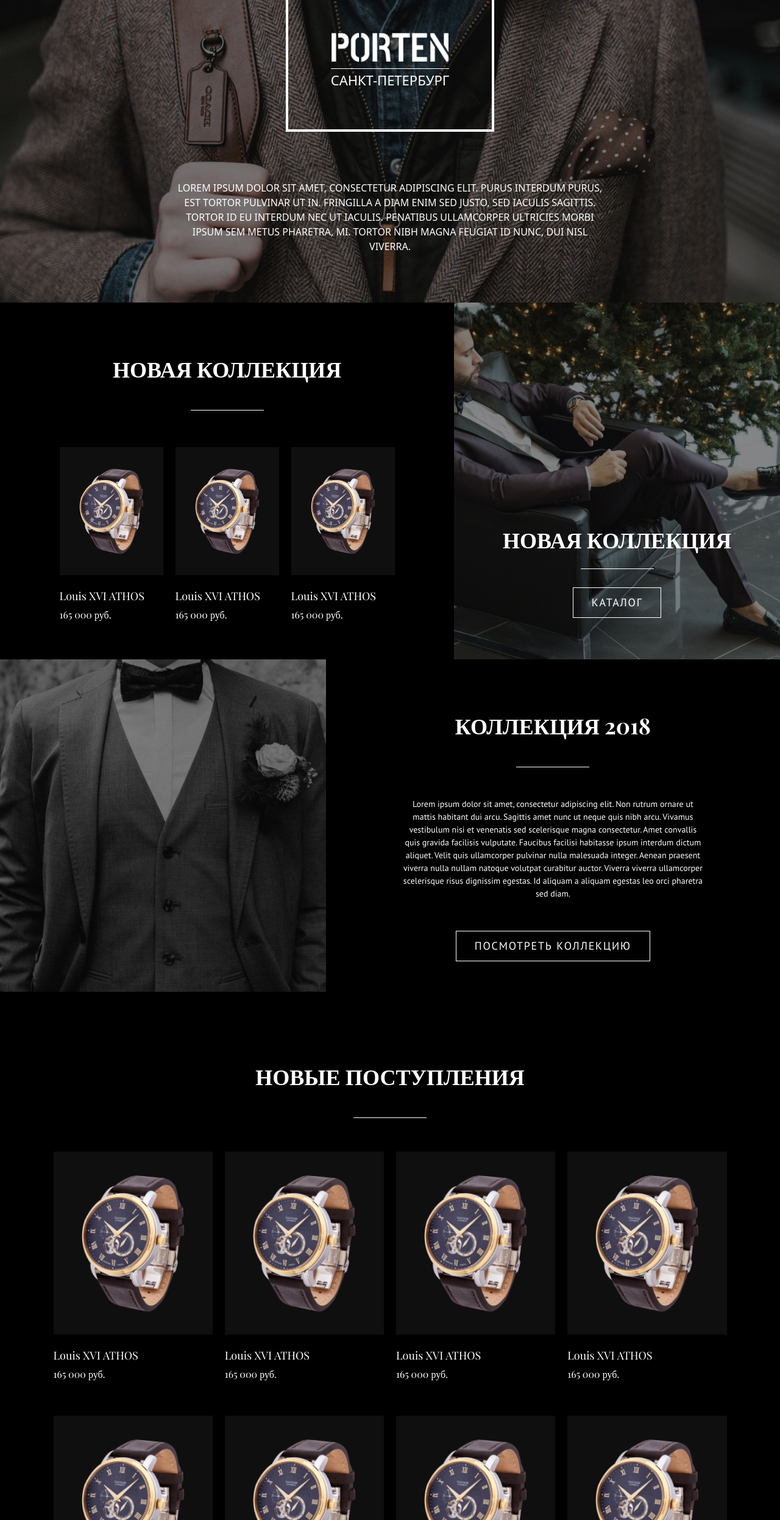
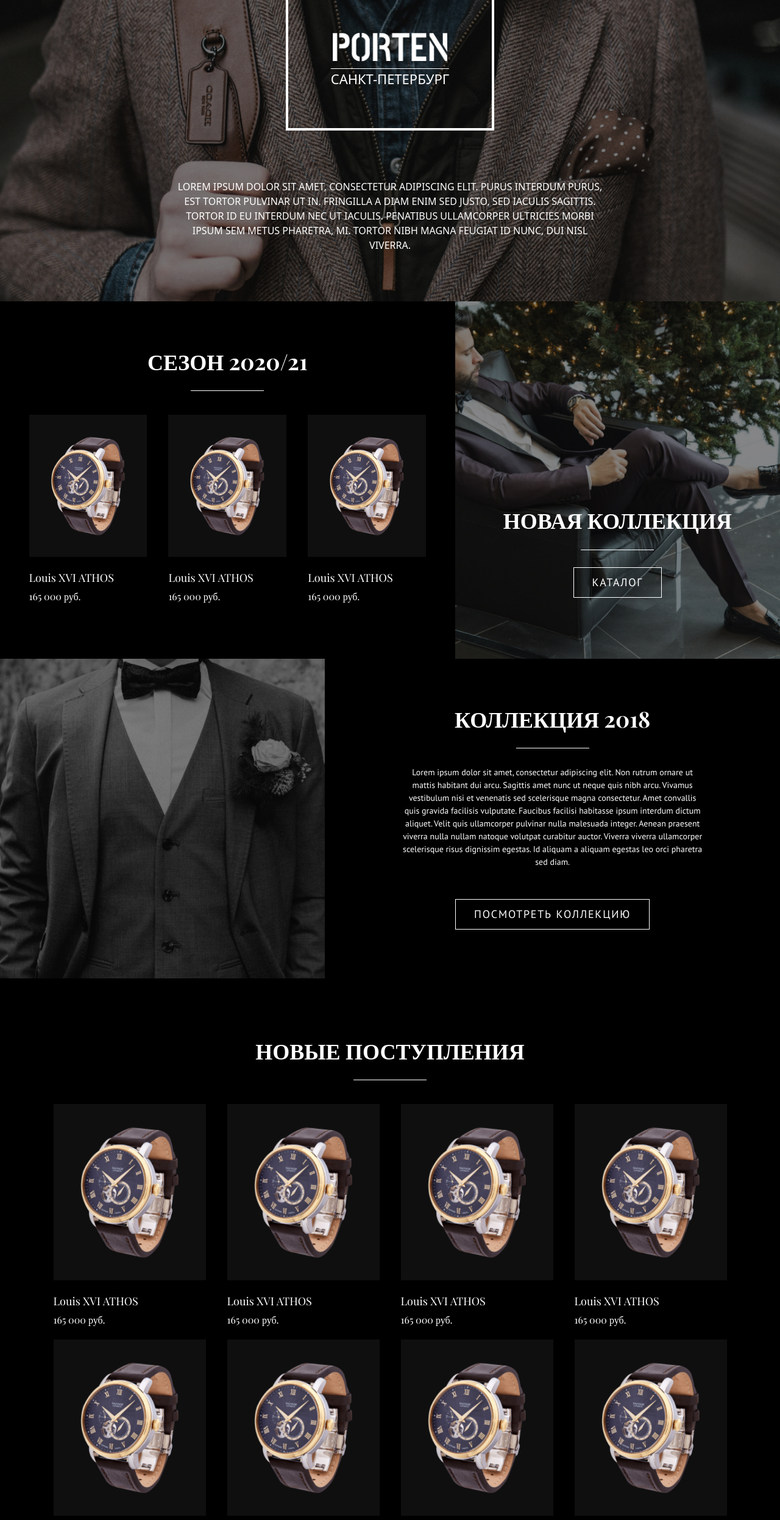
Before and after one commit to SurProject/porten, a plain HTML site: page index.html in a window 1280 px wide. Shown: the part 308-2800 px from the top of the page at 61% size. Drawn offline with nearby package versions, Linux system fonts and the light colour scheme.

Commit message:
Add files via upload

```diff
--- a/css/style.css
+++ b/css/style.css
@@ -1,5 +1,8 @@
-main .link {
-  display: inline-block;
+.bg-black {
+  background-color: #000;
+}
+
+main .btn-outline-secondary {
   font-family: "PT Sans", sans-serif;
   background: transparent;
   border: 1px solid #fff;
@@ -9,13 +12,9 @@ main .link {
   font-size: 1.8rem;
   letter-spacing: 0.1em;
   line-height: 1;
-  -webkit-transition: 0.3s;
-  transition: 0.3s;
-}
-
-main .link:hover {
-  background-color: #fff;
-  color: #000;
+  -webkit-transition: all 0.3s;
+  transition: all 0.3s;
+  border-radius: 0;
 }
 
 .title {
@@ -27,13 +26,14 @@ main .link:hover {
   font-weight: 700;
 }
 
-.cards {
-  display: -webkit-box;
-  display: -ms-flexbox;
-  display: flex;
+.subtitle {
+  font-family: "PT Sans", sans-serif;
+  font-size: 1.4rem;
+  line-height: 1.5;
+  color: #fff;
 }
 
-.cards .card {
+.card {
   border-radius: 0;
   background-color: transparent;
   color: #fff;
@@ -42,44 +42,87 @@ main .link:hover {
   margin: 0.5rem;
   -webkit-transition: 0.3s;
   transition: 0.3s;
-  border-bottom: 1px solid transparent;
+  overflow: hidden;
+  position: relative;
 }
 
-.cards .card-img-wrapper {
+.card:after {
+  -webkit-transition: -webkit-transform 0.3s;
+  transition: -webkit-transform 0.3s;
+  transition: transform 0.3s;
+  transition: transform 0.3s, -webkit-transform 0.3s;
+  content: "";
+  position: absolute;
+  bottom: 0;
+  left: 0;
+  width: 100%;
+  height: 2px;
+  background-color: #fff;
+  -webkit-transform: translateX(-105%);
+          transform: translateX(-105%);
+}
+
+.card-img-wrapper {
   background-color: #0f0f0f;
   padding: 30px 10px;
 }
 
-.cards .card-img-wrapper img {
+.card-img-wrapper img {
   height: 100%;
   -o-object-fit: contain;
      object-fit: contain;
 }
 
-.cards .card .card-body {
+.card .card-body {
   padding: 0;
   font-family: "Playfair Display", serif;
 }
 
-.cards .card .card-body .card-title {
+.card .card-body .card-title {
   font-size: 1.8rem;
   margin-top: 2.5rem;
 }
 
-.cards .card .card-body .card-text {
+.card .card-body .card-text {
   font-size: 1.6rem;
   margin-top: 1rem;
 }
 
-.cards .card:hover {
-  border-bottom: 1px solid #fff;
+.with-dash {
+  margin-top: 6rem;
+  position: relative;
 }
 
-.dash {
+.with-dash::after {
+  content: "";
   width: 100%;
   max-width: 12rem;
   height: 1px;
   background-color: #fff;
+  position: absolute;
+  top: -3rem;
+  left: 50%;
+  -webkit-transform: translateX(-50%);
+          transform: translateX(-50%);
+}
+
+.bg-wrapper {
+  position: relative;
+}
+
+.bg-wrapper .bg {
+  position: absolute;
+  top: 0;
+  right: 0;
+  bottom: 0;
+  left: 0;
+  z-index: -5;
+}
+
+.bg-wrapper .bg img {
+  height: 100%;
+  -o-object-fit: cover;
+     object-fit: cover;
 }
 
 .header {
@@ -92,12 +135,8 @@ main .link:hover {
   font-size: 1.2rem;
 }
 
-.header__section--top .header__img--phone {
-  max-width: 1.3rem;
-}
-
-.header__section--top .header__img--door {
-  max-width: 1.4rem;
+.header__section--top .time li + li::before {
+  content: "|";
 }
 
 .header__section--top .time a {
@@ -107,15 +146,8 @@ main .link:hover {
   position: relative;
 }
 
-.header__section--top .time a:hover {
-  color: #fff;
-}
-
-.header__section--top .time a:hover div {
-  background-color: #fff;
-}
-
-.header__section--top .time a div {
+.header__section--top .time a::before {
+  content: "";
   display: inline-block;
   position: absolute;
   top: 50%;
@@ -139,20 +171,24 @@ main .link:hover {
   padding: 0 15px;
 }
 
-.header__section--top .entrance {
+.header__section--top .entrance-registration a {
+  display: inline-block;
   -webkit-transition: 0.3s;
   transition: 0.3s;
 }
 
-.header__section--top .entrance:hover {
-  color: #fff;
+.header__section--top .entrance-registration .entrance {
+  position: relative;
 }
 
-.header__section--top .entrance:hover div {
-  background-color: #fff;
-}
-
-.header__section--top .entrance div {
+.header__section--top .entrance-registration .entrance::before {
+  content: "";
+  display: inline-block;
+  position: absolute;
+  top: 50%;
+  -webkit-transform: translateY(-50%);
+          transform: translateY(-50%);
+  left: -20px;
   -webkit-transition: 0.3s;
   transition: 0.3s;
   background-color: #969696;
@@ -258,11 +294,6 @@ main .link:hover {
   transition: 0.5s;
 }
 
-.header .nav-item a:hover {
-  background-color: rgba(255, 255, 255, 0.3);
-  color: #fff;
-}
-
 .header .btn {
   margin-left: 7rem;
   -webkit-transition: 0.5s;
@@ -270,10 +301,6 @@ main .link:hover {
   border-radius: 50%;
   padding: 10px;
   max-width: 40px;
-}
-
-.header .btn:hover {
-  background-color: #969696;
 }
 
 .header .btn-phone {
@@ -322,11 +349,22 @@ main .link:hover {
   margin-top: 16rem;
 }
 
+.general__block .img-wrap {
+  max-width: 19rem;
+  margin: 0 auto;
+}
+
 .general__block .general__city {
   text-transform: uppercase;
   font-size: 2.2rem;
   line-height: 1em;
-  margin-top: 0.7rem;
+  margin-top: 1.7rem;
+  font-weight: 400;
+}
+
+.general__block .general__city::after {
+  max-width: none;
+  top: -6px;
 }
 
 .general__subtitle {
@@ -337,140 +375,56 @@ main .link:hover {
   max-width: 700px;
 }
 
-.season {
-  background-color: #000;
-  -ms-flex-preferred-size: 140%;
-      flex-basis: 140%;
-  padding-top: 9rem;
-  padding-bottom: 5rem;
+.season-collection .season {
+  padding-top: 8rem;
+  padding-bottom: 8rem;
 }
 
-.season__title {
-  font-family: "Playfair Display", serif;
-  font-weight: 700;
-  font-size: 3.6rem;
+.season-collection .collection-block {
+  padding-bottom: 10rem;
+  display: -webkit-box;
+  display: -ms-flexbox;
+  display: flex;
+  -webkit-box-orient: vertical;
+  -webkit-box-direction: normal;
+      -ms-flex-direction: column;
+          flex-direction: column;
+  -webkit-box-pack: end;
+      -ms-flex-pack: end;
+          justify-content: flex-end;
+  -webkit-box-align: center;
+      -ms-flex-align: center;
+          align-items: center;
+  text-align: center;
 }
 
-.season__dash {
-  margin: 5rem auto 0;
-}
-
-.season__cards {
+.img-collection .collection-block {
+  display: -webkit-box;
+  display: -ms-flexbox;
+  display: flex;
+  -webkit-box-orient: vertical;
+  -webkit-box-direction: normal;
+      -ms-flex-direction: column;
+          flex-direction: column;
   -webkit-box-pack: center;
       -ms-flex-pack: center;
           justify-content: center;
-  padding: 0 8rem;
-  margin-top: 5rem;
+  -webkit-box-align: center;
+      -ms-flex-align: center;
+          align-items: center;
+  padding: 8rem 0;
 }
 
-.season__cards .card {
-  width: calc(33.33% - 1rem);
+.img-collection .collection-block .subtitle {
+  max-width: 500px;
 }
 
-.new {
-  position: relative;
-  text-align: center;
-  padding-top: 35rem;
-}
-
-.new__bg {
-  position: absolute;
-  top: 0;
-  right: 0;
-  bottom: 0;
-  left: 0;
-  z-index: -5;
-}
-
-.new__bg img {
-  height: 100%;
-  -o-object-fit: cover;
-     object-fit: cover;
-}
-
-.new .wrapper {
-  padding: 2rem;
-}
-
-.new__title {
-  font-family: "Playfair Display", serif;
-  font-weight: 700;
-  font-size: 3.6rem;
-}
-
-.new__dash {
-  margin: 3rem auto 0;
-}
-
-.new__link {
-  margin-top: 3rem;
-}
-
-.img-collection .img {
-  position: relative;
-}
-
-.img-collection .img__bg {
-  position: absolute;
-  top: 0;
-  right: 0;
-  bottom: 0;
-  left: 0;
-  z-index: -5;
-}
-
-.img-collection .img__bg img {
-  height: 100%;
-  -o-object-fit: cover;
-     object-fit: cover;
-}
-
-.img-collection .collection {
-  background-color: #000;
-  -ms-flex-preferred-size: 140%;
-      flex-basis: 140%;
-  text-align: center;
-  padding-top: 9rem;
-  padding-bottom: 5rem;
-}
-
-.img-collection .collection__dash {
-  margin: 5rem auto 0;
-}
-
-.img-collection .collection__subtitle {
-  font-family: "PT Sans", sans-serif;
-  max-width: 500px;
-  margin: 5rem auto 0;
-  font-size: 1.4rem;
-  color: #fff;
-}
-
-.img-collection .collection__link {
+.img-collection .collection-block .collection__link {
   margin-top: 5rem;
 }
 
 .receipts {
-  padding: 12rem 0;
-  background-color: #000;
-}
-
-.receipts__dash {
-  margin: 5rem auto 0;
-}
-
-.receipts .cards {
-  -webkit-box-pack: center;
-      -ms-flex-pack: center;
-          justify-content: center;
-  -ms-flex-wrap: wrap;
-      flex-wrap: wrap;
-  margin-top: 1rem;
-}
-
-.receipts .cards .card {
-  margin-top: 4rem;
-  width: calc(25% - 1rem);
+  padding: 10rem 0;
 }
 
 .brands {
@@ -478,12 +432,7 @@ main .link:hover {
   background-color: #0f0f0f;
 }
 
-.brands__dash {
-  margin: 5rem auto 0;
-}
-
-.brands__company {
-  margin-top: 4rem;
+.brands .row {
   display: -webkit-box;
   display: -ms-flexbox;
   display: flex;
@@ -494,14 +443,11 @@ main .link:hover {
           justify-content: center;
 }
 
-.brands__company .company {
+.brands .row .company {
   display: inline-block;
-  padding: 0.5rem;
-  margin: 0.5rem;
-  width: calc(25% - 1rem);
 }
 
-.brands__company .company img {
+.brands .row .company img {
   height: 100%;
   -o-object-fit: contain;
      object-fit: contain;
@@ -510,21 +456,6 @@ main .link:hover {
 .footer-main {
   position: relative;
   padding: 8rem 0;
-}
-
-.footer-main__bg {
-  position: absolute;
-  top: 0;
-  right: 0;
-  bottom: 0;
-  left: 0;
-  z-index: -5;
-}
-
-.footer-main__bg img {
-  height: 100%;
-  -o-object-fit: cover;
-     object-fit: cover;
 }
 
 .footer-main .key-words {
@@ -542,11 +473,6 @@ main .link:hover {
   margin: 1rem;
   -webkit-transition: 0.3s;
   transition: 0.3s;
-}
-
-.footer-main .key-words .key-word:hover {
-  background-color: #fff;
-  color: #000;
 }
 
 .footer-main .input-group {
@@ -622,11 +548,6 @@ main .link:hover {
           box-shadow: none;
 }
 
-.footer-main .input-group button:hover {
-  background-color: #fff;
-  color: #000;
-}
-
 .footer-main .input-group .invalid-feedback {
   position: absolute;
   margin-top: 4.5rem;
@@ -659,11 +580,51 @@ main .link:hover {
   transition: 0.3s;
 }
 
-.footer-copyright a:hover {
-  color: #fff;
-}
-
 .footer-copyright h3 {
   font-size: 1.2rem;
 }
+
+@media screen and (hover: hover) {
+  main .btn-outline-secondary:hover {
+    background-color: #fff;
+    color: #000;
+  }
+  .card:hover:after {
+    -webkit-transform: translateX(0);
+            transform: translateX(0);
+  }
+  .header .btn:hover {
+    background-color: #969696;
+  }
+  .header .time a:hover {
+    color: #fff;
+  }
+  .header .time a:hover::before {
+    background-color: #fff;
+  }
+  .entrance-registration a:hover {
+    color: #fff;
+  }
+  .entrance-registration .entrance:hover::before {
+    background-color: #fff;
+  }
+  .nav-item a:hover {
+    background-color: rgba(255, 255, 255, 0.3);
+    color: #fff;
+  }
+  .heaeder .btn:hover {
+    background-color: #969696;
+  }
+  .footer-main .key-words .key-word:hover {
+    background-color: #fff;
+    color: #000;
+  }
+  .footer-main .input-group button:hover {
+    background-color: #fff;
+    color: #000;
+  }
+  .footer-copyright a:hover {
+    color: #fff;
+  }
+}
 /*# sourceMappingURL=style.css.map */
--- a/index.html
+++ b/index.html
@@ -5,7 +5,7 @@
     <meta http-equiv="X-UA-Compatible" content="IE=edge" />
     <meta name="viewport" content="width=device-width, initial-scale=1.0" />
     <title>Porten</title>
-    <link rel="shortcut icon" href="img/icon.ico" type="image/x-icon">
+    <link rel="shortcut icon" href="img/icon.ico" type="image/x-icon" />
     <!-- bootstrap -->
     <link rel="stylesheet" href="css/bootstrap.min.css" />
     <!-- google fonts -->
@@ -24,20 +24,20 @@
     <header class="header sticky-top">
       <div class="header__section--top d-none d-md-block">
         <div class="container d-flex justify-content-between">
-          <div class="time">
-            <a href="tel:+380000000000">
-              <div></div>
-              + 38 (123) 456-78-90
-            </a>
-            |
+          <ul class="time d-flex">
+            <li>
+              <a href="tel:+380000000000">+ 38 (123) 456-78-90</a>
+            </li>
+            <li>
               <span>Работаем 7 дней в неделю</span>
-            |
+            </li>
+            <li>
               <span>9:00-18:00</span>
-          </div>
-          <a href="#" class="entrance d-inline-flex align-items-center">
-            <div></div>
-            Войти/Регистрация
-          </a>
+            </li>
+          </ul>
+          <span class="entrance-registration d-inline-flex align-items-center">
+            <a href="#" class="entrance">Войти</a>/<a href="#">Регистрация</a></span
+          >
         </div>
       </div>
       <div class="header__section--bottom">
@@ -81,8 +81,12 @@
                   <img src="img/phone-alt-solid.svg" alt="" />
                 </a>
                 <button class="btn">
-                  <img src="img/shop.png" alt="" class="d-none d-md-block"/>
-                  <img src="img/shopping-cart-solid.svg" alt="" class="d-block d-md-none"/>
+                  <img src="img/shop.png" alt="" class="d-none d-md-block" />
+                  <img
+                    src="img/shopping-cart-solid.svg"
+                    alt=""
+                    class="d-block d-md-none"
+                  />
                 </button>
                 <a href="#" class="btn btn-door d-inline-block d-md-none">
                   <img src="img/sign-out-alt-solid.svg" alt="" />
@@ -100,11 +104,12 @@
             <img src="img/bg.jpg" alt="" />
           </div>
           <div class="general__block">
+            <div class="img-wrap">
               <img src="img/PORTEN.png" alt="" />
-            <div class="general__dash dash"></div>
-            <h3 class="general__city">Санкт-Петербург</h3>
             </div>
-          <div class="general__subtitle">
+            <h3 class="general__city with-dash">Санкт-Петербург</h3>
+          </div>
+          <div class="general__subtitle text-center">
             Lorem ipsum dolor sit amet, consectetur adipiscing elit. Purus
             interdum purus, est tortor pulvinar ut in. Fringilla a diam enim sed
             justo, sed iaculis sagittis. Tortor id eu interdum nec ut iaculis.
@@ -113,11 +118,14 @@
           </div>
         </div>
       </section>
-      <section class="content d-md-flex">
-        <div class="container-fluid season">
-          <h2 class="season__title title">Новая коллекция</h2>
-          <div class="season__dash dash"></div>
-          <div class="season__cards cards">
+      <section class="season-collection">
+        <div class="container-fluid">
+          <div class="row">
+            <div class="season col-md-7 bg-black">
+              <h2 class="season__title title">Сезон 2020/21</h2>
+              <div class="card-list px-5 with-dash">
+                <div class="row d-flex justify-content-center">
+                  <div class="col-6 col-sm-4">
                     <div class="card">
                       <div class="card-img-wrapper">
                         <img src="img/time.png" class="card-img-top" alt="" />
@@ -128,6 +136,8 @@
                         <a href="#" class="stretched-link"></a>
                       </div>
                     </div>
+                  </div>
+                  <div class="col-6 col-sm-4">
                     <div class="card">
                       <div class="card-img-wrapper">
                         <img src="img/time.png" class="card-img-top" alt="" />
@@ -138,6 +148,8 @@
                         <a href="#" class="stretched-link"></a>
                       </div>
                     </div>
+                  </div>
+                  <div class="col-6 col-sm-4">
                     <div class="card">
                       <div class="card-img-wrapper">
                         <img src="img/time.png" class="card-img-top" alt="" />
@@ -150,45 +162,57 @@
                     </div>
                   </div>
                 </div>
-        <div class="container-fluid new">
-          <div class="new__bg">
+              </div>
+            </div>
+            <div class="col-md-5 bg-wrapper">
+              <div class="bg">
                 <img src="img/man.jpg" alt="" />
               </div>
-          <div class="wrapper">
-            <h2 class="new__title title">Новая коллекция</h2>
-            <div class="new__dash dash"></div>
-            <a href="#" class="new__link link">Каталог</a>
+              <div class="collection-block h-100">
+                <h2 class="collection__title title">Новая коллекция</h2>
+                <a href="#" class="btn btn-outline-secondary with-dash">каталог</a>
+              </div>
+            </div>
           </div>
         </div>
       </section>
-      <section class="img-collection d-flex">
-        <div class="container-fluid img">
-          <div class="img__bg">
+      <section class="img-collection">
+        <div class="container-fluid">
+          <div class="row">
+            <div class="col-md-5 bg-wrapper">
+              <div class="bg">
                 <img src="img/man2.jpg" alt="" />
               </div>
             </div>
-        <div class="container-fluid collection">
+            <div class="collection col-md-7 bg-black">
+              <div class="collection-block">
                 <h2 class="collection__title title">Коллекция 2018</h2>
-          <div class="collection__dash dash"></div>
-          <div class="collection__subtitle">
-            Lorem ipsum dolor sit amet, consectetur adipiscing elit. Non rutrum
-            ornare ut mattis habitant dui arcu. Sagittis amet nunc ut neque quis
-            nibh arcu. Vivamus vestibulum nisi et venenatis sed scelerisque
-            magna consectetur. Amet convallis quis gravida facilisis vulputate.
-            Faucibus facilisi habitasse ipsum interdum dictum aliquet. Velit
-            quis ullamcorper pulvinar nulla malesuada integer. Aenean praesent
-            viverra nulla nullam natoque volutpat curabitur auctor. Viverra
-            viverra ullamcorper scelerisque risus dignissim egestas. Id aliquam
-            a aliquam egestas leo orci pharetra sed diam.
+                <p class="collection__subtitle subtitle with-dash text-center">
+                  Lorem ipsum dolor sit amet, consectetur adipiscing elit. Non
+                  rutrum ornare ut mattis habitant dui arcu. Sagittis amet nunc
+                  ut neque quis nibh arcu. Vivamus vestibulum nisi et venenatis
+                  sed scelerisque magna consectetur. Amet convallis quis gravida
+                  facilisis vulputate. Faucibus facilisi habitasse ipsum
+                  interdum dictum aliquet. Velit quis ullamcorper pulvinar nulla
+                  malesuada integer. Aenean praesent viverra nulla nullam
+                  natoque volutpat curabitur auctor. Viverra viverra ullamcorper
+                  scelerisque risus dignissim egestas. Id aliquam a aliquam
+                  egestas leo orci pharetra sed diam.
+                </p>
+                <a href="#" class="collection__link btn btn-outline-secondary"
+                  >Посмотреть коллекцию</a
+                >
               </div>
-          <a href="#" class="collection__link link">Посмотреть коллекцию</a>
+            </div>
+          </div>
         </div>
       </section>
-      <section class="receipts">
+      <section class="receipts bg-black">
         <div class="container">
           <h2 class="receipts__title title">Новые поступления</h2>
-          <div class="receipts__dash dash"></div>
-          <div class="receipts__cards cards">
+          <div class="receipts__cards cards with-dash">
+            <div class="row">
+              <div class="col-6 col-sm-4 col-md-3">
                 <div class="card">
                   <div class="card-img-wrapper">
                     <img src="img/time.png" class="card-img-top" alt="" />
@@ -199,6 +223,8 @@
                     <a href="#" class="stretched-link"></a>
                   </div>
                 </div>
+              </div>
+              <div class="col-6 col-sm-4 col-md-3">
                 <div class="card">
                   <div class="card-img-wrapper">
                     <img src="img/time.png" class="card-img-top" alt="" />
@@ -209,6 +235,8 @@
                     <a href="#" class="stretched-link"></a>
                   </div>
                 </div>
+              </div>
+              <div class="col-6 col-sm-4 col-md-3">
                 <div class="card">
                   <div class="card-img-wrapper">
                     <img src="img/time.png" class="card-img-top" alt="" />
@@ -219,6 +247,8 @@
                     <a href="#" class="stretched-link"></a>
                   </div>
                 </div>
+              </div>
+              <div class="col-6 col-sm-4 col-md-3">
                 <div class="card">
                   <div class="card-img-wrapper">
                     <img src="img/time.png" class="card-img-top" alt="" />
@@ -229,6 +259,8 @@
                     <a href="#" class="stretched-link"></a>
                   </div>
                 </div>
+              </div>
+              <div class="col-6 col-sm-4 col-md-3">
                 <div class="card">
                   <div class="card-img-wrapper">
                     <img src="img/time.png" class="card-img-top" alt="" />
@@ -239,6 +271,8 @@
                     <a href="#" class="stretched-link"></a>
                   </div>
                 </div>
+              </div>
+              <div class="col-6 col-sm-4 col-md-3">
                 <div class="card">
                   <div class="card-img-wrapper">
                     <img src="img/time.png" class="card-img-top" alt="" />
@@ -249,6 +283,8 @@
                     <a href="#" class="stretched-link"></a>
                   </div>
                 </div>
+              </div>
+              <div class="col-6 col-sm-4 col-md-3">
                 <div class="card">
                   <div class="card-img-wrapper">
                     <img src="img/time.png" class="card-img-top" alt="" />
@@ -259,6 +295,8 @@
                     <a href="#" class="stretched-link"></a>
                   </div>
                 </div>
+              </div>
+              <div class="col-6 col-sm-4 col-md-3">
                 <div class="card">
                   <div class="card-img-wrapper">
                     <img src="img/time.png" class="card-img-top" alt="" />
@@ -271,40 +309,55 @@
                 </div>
               </div>
             </div>
+          </div>
+        </div>
       </section>
       <section class="brands">
         <div class="container">
           <h2 class="brands__title title">Наши бренды</h2>
-          <div class="brands__dash dash"></div>
-          <div class="brands__company">
+          <div class="row with-dash">
+            <div class="col-6 col-sm-4 col-md-3">
               <a href="#" class="company">
                 <img src="img/brand.png" class="card-img-top" alt="" />
               </a>
+            </div>
+            <div class="col-6 col-sm-4 col-md-3">
               <a href="#" class="company">
                 <img src="img/brand.png" class="card-img-top" alt="" />
               </a>
+            </div>
+            <div class="col-6 col-sm-4 col-md-3">
               <a href="#" class="company">
                 <img src="img/brand.png" class="card-img-top" alt="" />
               </a>
+            </div>
+            <div class="col-6 col-sm-4 col-md-3">
               <a href="#" class="company">
                 <img src="img/brand.png" class="card-img-top" alt="" />
               </a>
+            </div>
+            <div class="col-6 col-sm-4 col-md-3">
               <a href="#" class="company">
                 <img src="img/brand.png" class="card-img-top" alt="" />
               </a>
+            </div>
+            <div class="col-6 col-sm-4 col-md-3">
               <a href="#" class="company">
                 <img src="img/brand.png" class="card-img-top" alt="" />
               </a>
+            </div>
+            <div class="col-6 col-sm-4 col-md-3">
               <a href="#" class="company">
                 <img src="img/brand.png" class="card-img-top" alt="" />
               </a>
             </div>
           </div>
+        </div>
       </section>
     </main>
     <footer class="footer">
-      <section class="footer-main">
-        <div class="footer-main__bg">
+      <section class="footer-main bg-wrapper">
+        <div class="bg">
           <img src="img/bg2.jpg" alt="" />
         </div>
         <div class="container">
@@ -360,7 +413,7 @@
       </section>
       <section class="footer-copyright">
         <div class="container d-flex justify-content-between">
-          <h3>© 2020 Все права защищены</h3>
+          <h3>&copy; 2020 Все права защищены</h3>
           <a href="#">Сделано тут</a>
         </div>
       </section>
```
Also changed, not shown: css/media.css (+8 -46 lines). Lines whose indentation alone changed are shown as unchanged.
